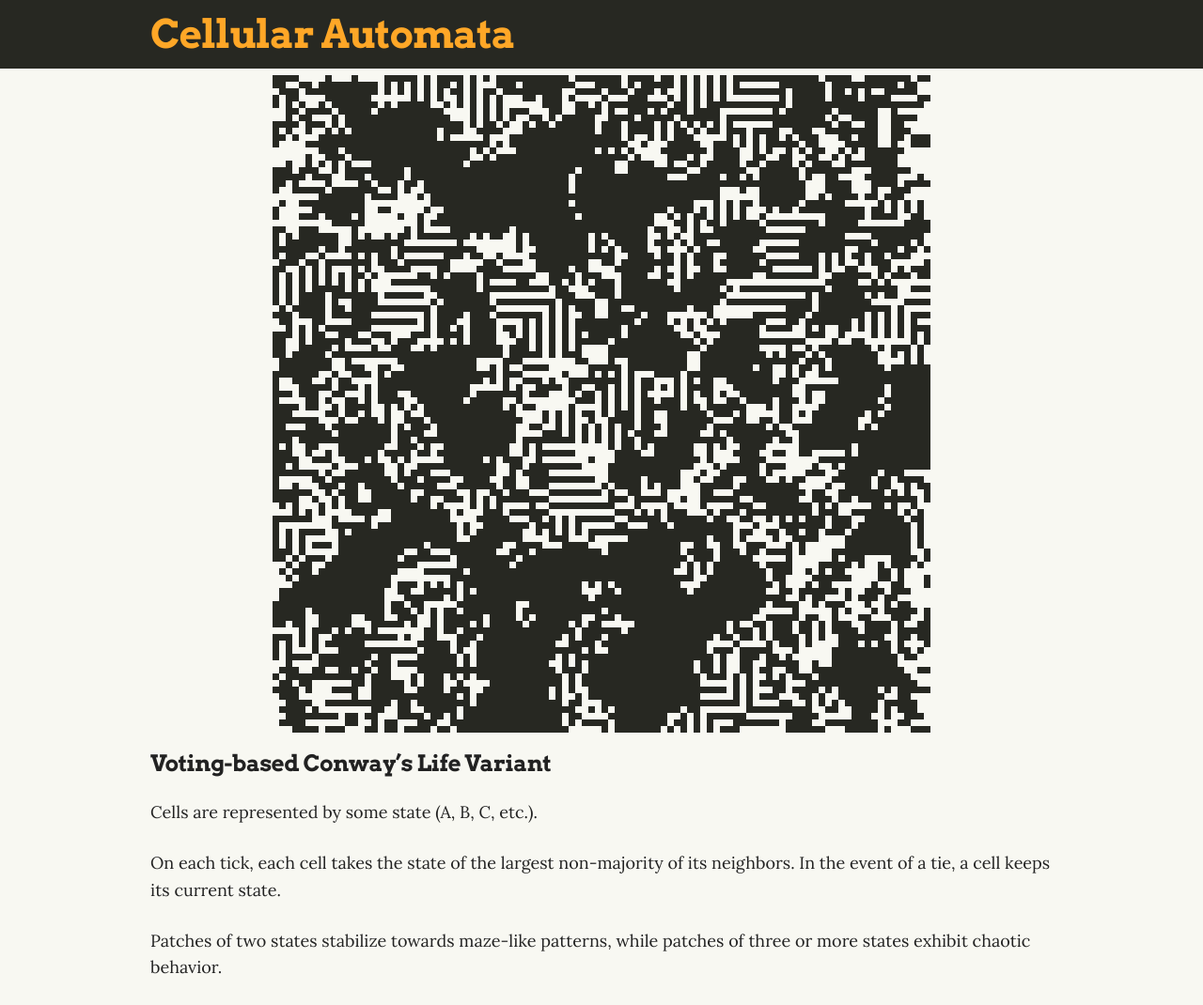
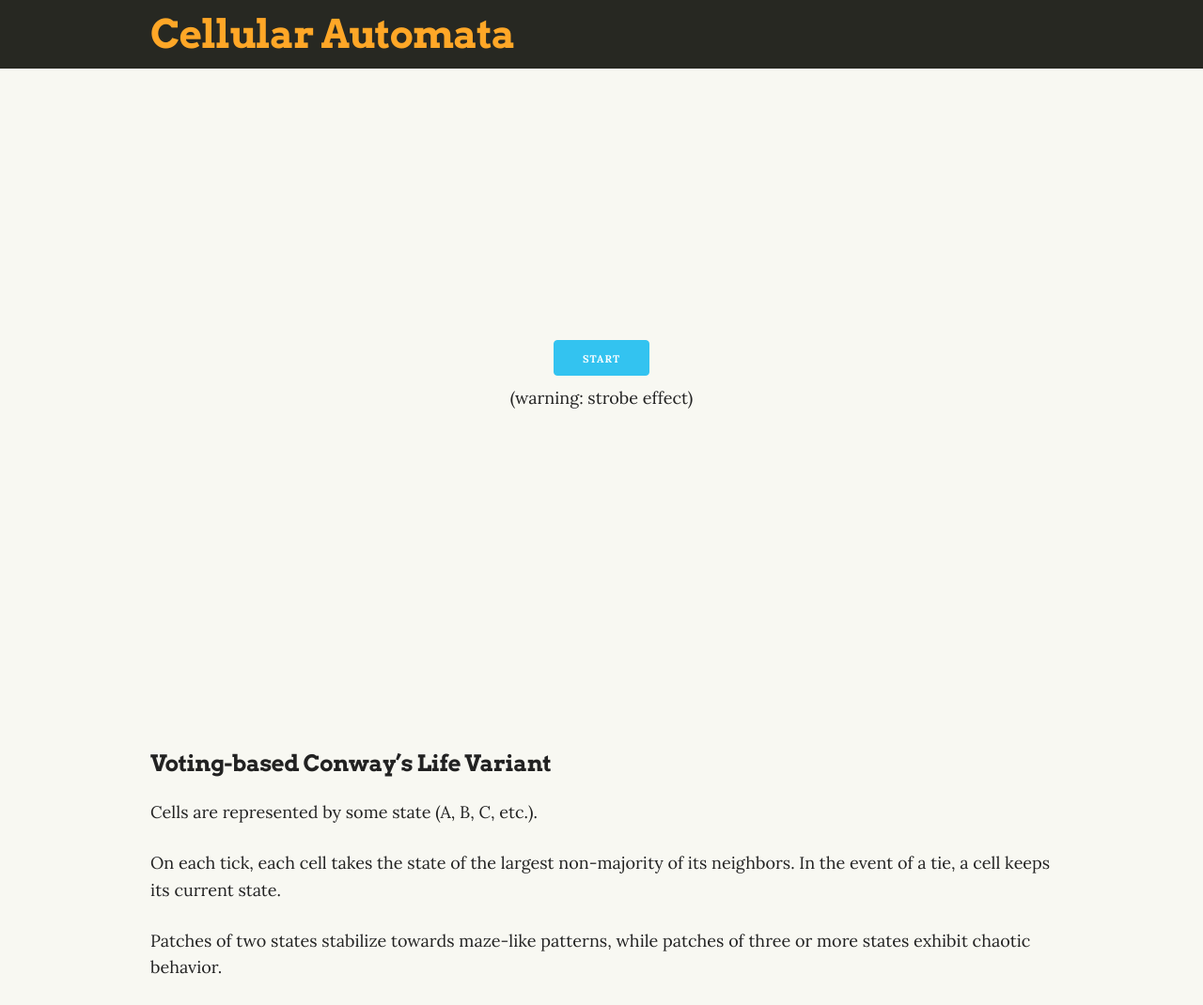
Before and after one commit to alipman88/alipman88.github.io, a Jekyll site: the page built from _posts/2022-01-01-cellular-automata.md, in a window 1280 px wide. Shown: the whole page at 94% size. Built offline with Jekyll 4.4.1, drawn with Linux system fonts in a browser that asks for light colours.

Commit message:
add strobe effect warning to cellular automata widget

```diff
--- a/_posts/2022-01-01-cellular-automata.md
+++ b/_posts/2022-01-01-cellular-automata.md
@@ -8,7 +8,11 @@ scripts:
 stylesheets:
   - automata
 ---
-<div style='text-align: center;'>
+<div style='position: relative; text-align: center;'>
+  <div id='start' style='display: none; position: absolute; top: 40%; width: 200px; left: 50%; margin-left: -100px'>
+    <button class='button-primary' onclick='start(); return false;'>Start</button>
+    <p>(warning: strobe effect)</p>
+  </div>
   <svg id='grid' viewBox='0 0 100 100'></svg>
 </div>
 
--- a/assets/js/automata.js
+++ b/assets/js/automata.js
@@ -46,7 +46,7 @@ svg
   .attr('transform', (d, c) => `translate(${c}, 0)`)
   .attr('width', 1)
   .attr('height', 1)
-  .style('fill', 'white');
+  .style('fill', '#f8f8f2');
 
 const draw = function() {
   svg
@@ -99,5 +99,11 @@ const tick = function() {
   setTimeout(tick, 100 - f);
 }
 
-// start
-tick();
+const startScreen = d3.select('#start')
+
+const start = function() {
+  startScreen.style('display', 'none');
+  tick();
+}
+
+startScreen.style('display', 'block');
```
